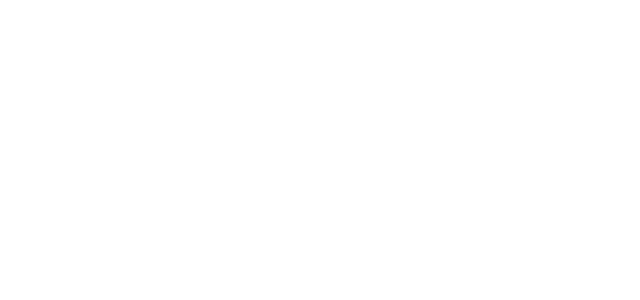
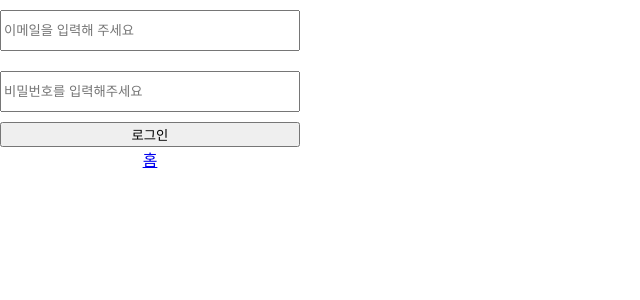
Before and after one commit to NamKungSujeong/wanted-pre-onboarding-frontend, a React (Create React App) app: page /signin in a window 1280 px wide. Before the commit this address had no page. Shown: the top 300 px of the page, without its empty margins (0-640 px from the left). Built offline with nearby package versions, Linux system fonts and the light colour scheme.

Commit message:
feat: Signin 구현

```diff
--- a/src/App.js
+++ b/src/App.js
@@ -2,7 +2,7 @@
 import MainPage from "./pages/MainPage";
 import { BrowserRouter, Routes, Route } from "react-router-dom";
 import SignUp from "./components/SignUp";
-// import Signin from "./components/Signin";
+import SignIn from "./components/SignIn";
 
 function App() {
   return (
@@ -11,7 +11,7 @@
         <Routes>
           <Route path="/" element={<MainPage />}></Route>
           <Route path="/signup" element={<SignUp />}></Route>
-          {/* <Route path="/signin" element={<Signin />}></Route> */}
+          <Route path="/signin" element={<SignIn />}></Route>
         </Routes>
       </BrowserRouter>
     </div>
--- /dev/null
+++ b/src/components/SignIn.js
@@ -0,0 +1,90 @@
+import styled from "styled-components";
+import { Link, useNavigate } from "react-router-dom";
+import { useState } from "react";
+
+const SignIn = () => {
+  const [message, setMessage] = useState("");
+  const [pwmessage, setPwMessage] = useState("");
+  const [email, setEmail] = useState("");
+  const [pw, setPw] = useState("");
+  let navigate = useNavigate();
+
+  const emailRegex =
+    /^[0-9a-zA-Z]([-_.]?[0-9a-zA-Z])*@[0-9a-zA-Z]([-_.]?[0-9a-zA-Z])*\.[a-zA-Z]{2,3}$/i;
+  const validityPw = /^(?=.*[a-zA-Z0-9]).{7,}$/;
+
+  const Validation = (e) => {
+    setEmail(e.target.value);
+
+    if (!emailRegex.test(email)) {
+      setMessage("이메일 형식이 올바르지 않습니다.");
+    } else {
+      setMessage("");
+    }
+  };
+
+  const Pwvalidation = (e) => {
+    setPw(e.currentTarget.value);
+    if (!validityPw.test(pw)) {
+      setPwMessage("비밀번호 형식이 올바르지 않습니다.");
+    } else {
+      setPwMessage("");
+    }
+  };
+  const login = (e) => {
+    e.preventDefault();
+
+    fetch("https://pre-onboarding-selection-task.shop/auth/signin", {
+      method: "POST",
+      headers: {
+        "Content-Type": "application/json",
+      },
+      body: JSON.stringify({
+        email: `${email}`,
+        password: `${pw}`,
+      }),
+    })
+      .then((response) => response.json())
+      .then((data) => console.log(data));
+    navigate("/signin");
+  };
+  return (
+    <SigninForm>
+      <input
+        required
+        type="email"
+        data-testid="email-input"
+        placeholder="이메일을 입력해 주세요"
+        value={email}
+        onChange={Validation}
+      />
+      <div>{message}</div>
+      <input
+        required
+        type="password"
+        data-testid="password-input"
+        placeholder="비밀번호를 입력해주세요"
+        value={pw}
+        onChange={Pwvalidation}
+      />
+      <div>{pwmessage}</div>
+      <button data-testid="signin-button" onClick={login}>
+        로그인
+      </button>
+      <Link to="/">홈</Link>
+    </SigninForm>
+  );
+};
+
+export default SignIn;
+
+const SigninForm = styled.form`
+  width: 300px;
+  display: flex;
+  flex-direction: column;
+
+  input {
+    height: 35px;
+    margin: 10px 0;
+  }
+`;
--- a/src/pages/MainPage.js
+++ b/src/pages/MainPage.js
@@ -7,6 +7,9 @@
       <Link to="signup">
         <button>회원가입</button>
       </Link>
+      <Link to="signin">
+        <button>로그인</button>
+      </Link>
     </MainPageBlock>
   );
 };
```
